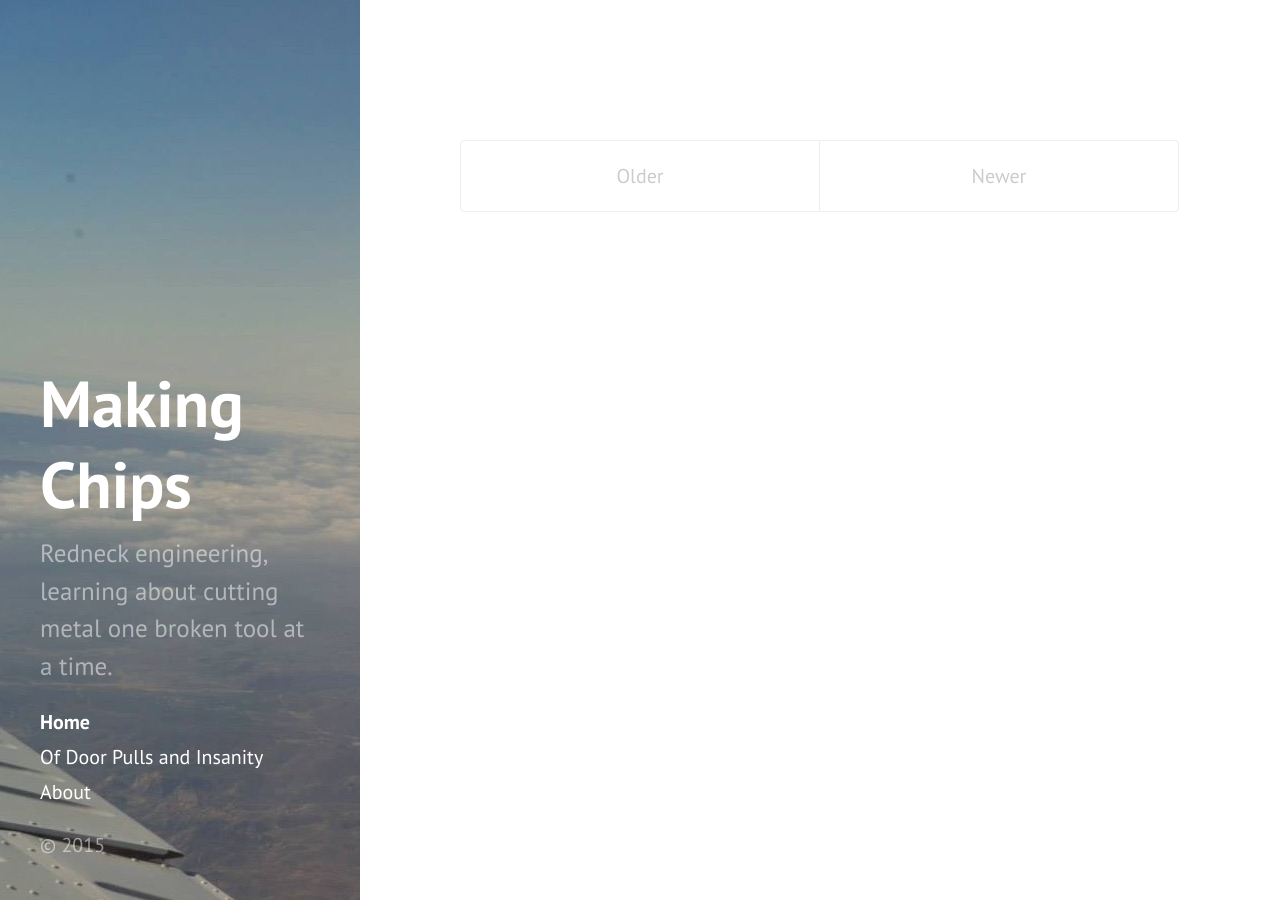
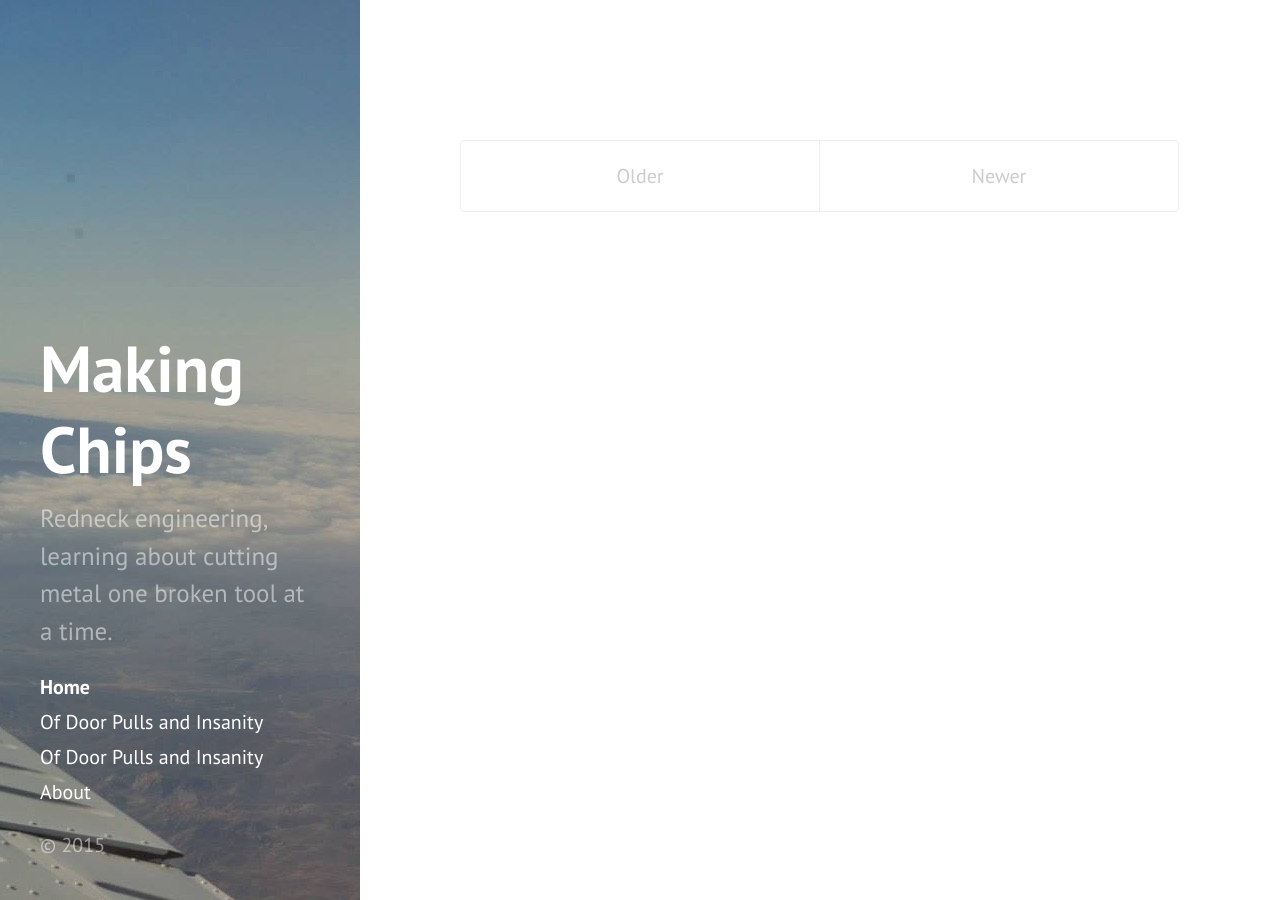
Before and after one commit to makingchips/makingchips.github.io, a Jekyll site: the page built from index.html, in a window 1280 px wide. Built offline with Jekyll 4.4.1, drawn with Linux system fonts in a browser that asks for light colours; Markdown is read by kramdown in place of the engine named in the settings; the list of posts is cut into pages by our own code.

Commit message:
Updated HeeksCAD.md

```diff
--- a/HeeksCAD.md
+++ b/HeeksCAD.md
@@ -1,4 +1,8 @@
-
+---
+layout: page
+title: Of Door Pulls and Insanity
+published: true
+---
 <p class="message">
 Start with the free one...
 </p>
```
